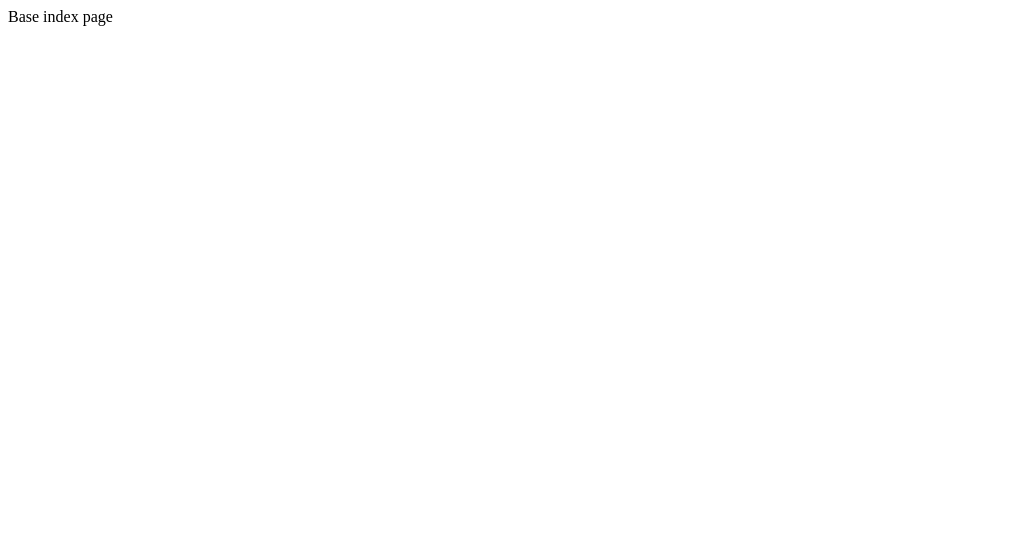
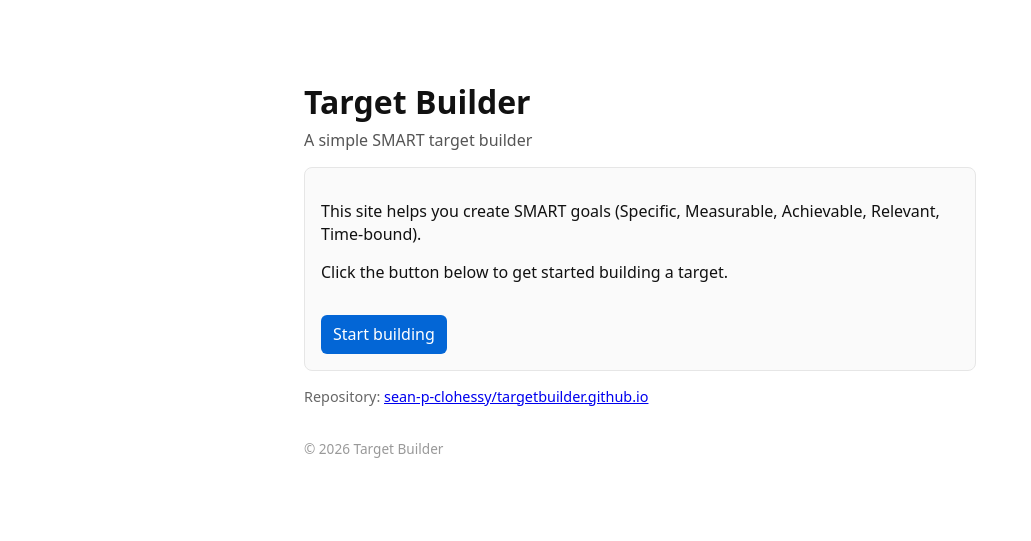
Before and after one commit to sean-p-clohessy/targetbuilder.github.io, a plain HTML site: page index.html in a window 1280 px wide. Shown: the whole page, without its empty margins (0-1031 px from the left). Drawn offline with Linux system fonts and the light colour scheme.

Commit message:
Improve index.html: replace placeholder with a valid HTML5 homepage for the Target Builder site

```diff
--- a/index.html
+++ b/index.html
@@ -1,10 +1,36 @@
-<HTML>
+<!doctype html>
+<html lang="en">
+  <head>
+    <meta charset="utf-8" />
+    <meta name="viewport" content="width=device-width,initial-scale=1" />
+    <title>Target Builder — SMART goals</title>
+    <style>
+      :root{font-family:system-ui,-apple-system,Segoe UI,Roboto,'Helvetica Neue',Arial;line-height:1.4;color:#111}
+      body{max-width:42rem;margin:4rem auto;padding:1rem}
+      header h1{margin:0 0 .25rem}
+      .lead{color:#555;margin-top:0}
+      .card{border:1px solid #e6e6e6;padding:1rem;border-radius:8px;background:#fafafa}
+      a.button{display:inline-block;margin-top:1rem;padding:.5rem .75rem;border-radius:6px;background:#0366d6;color:white;text-decoration:none}
+    </style>
+  </head>
+  <body>
+    <header>
+      <h1>Target Builder</h1>
+      <p class="lead">A simple SMART target builder</p>
+    </header>
 
-<body>
+    <main>
+      <section class="card">
+        <p>This site helps you create SMART goals (Specific, Measurable, Achievable, Relevant, Time-bound).</p>
+        <p>Click the button below to get started building a target.</p>
+        <a class="button" href="#">Start building</a>
+      </section>
 
-  <p1>
-    Base index page
-  </p1>
-</body>
+      <section style="margin-top:1rem;color:#666;font-size:.9rem">
+        <p>Repository: <a href="https://github.com/sean-p-clohessy/targetbuilder.github.io">sean-p-clohessy/targetbuilder.github.io</a></p>
+      </section>
+    </main>
 
-</HTML>
+    <footer style="margin-top:2rem;color:#999;font-size:.85rem">&copy; 2026 Target Builder</footer>
+  </body>
+</html>
```
